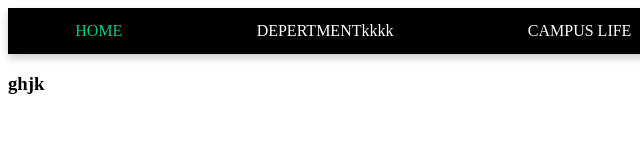
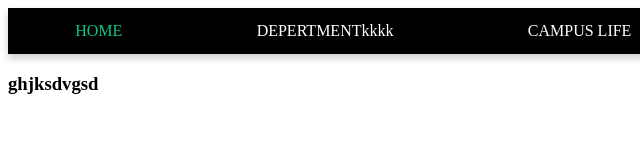
Before and after one commit to Abid5292/assignment, a plain HTML site: page index.html in a window 1280 px wide. Shown: the full height of the page, 0-640 px from the left. Drawn offline with Linux system fonts and the light colour scheme.

Commit message:
2nd time

```diff
--- a/index.html
+++ b/index.html
@@ -18,6 +18,6 @@
           <li><a href="sixth.html">Help</a></li>
         </ul>
       </nav>
-      <h3>ghjk</h3>
+      <h3>ghjksdvgsd</h3>
 </body>
 </html>
```
